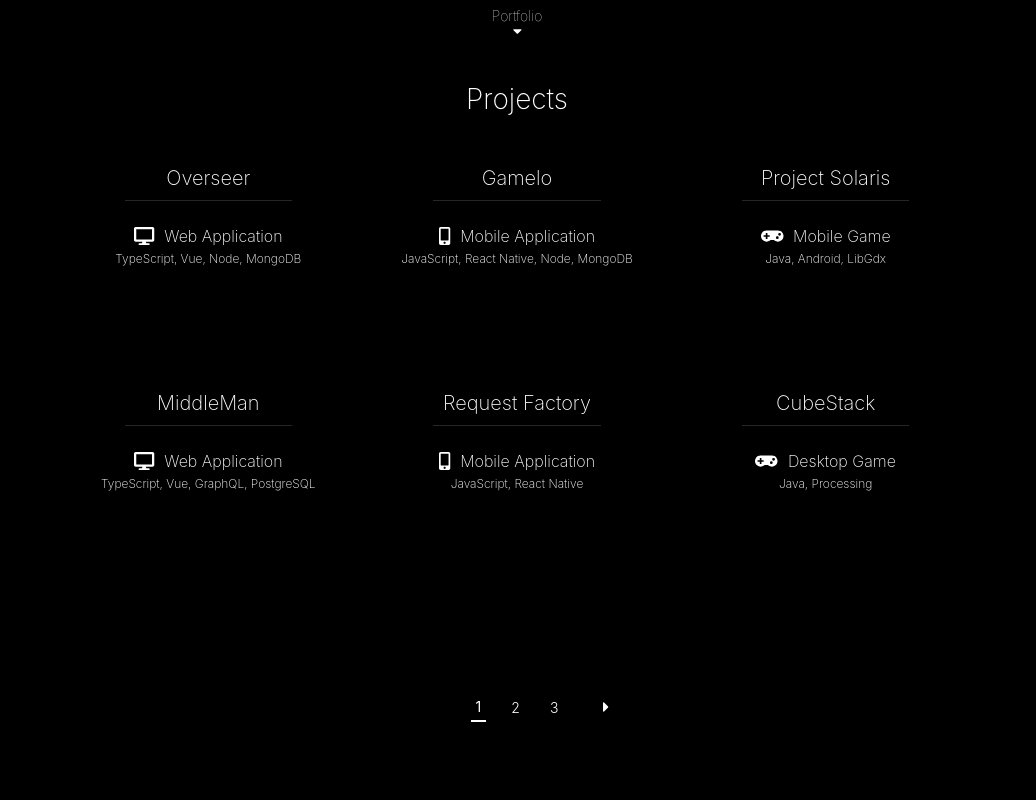
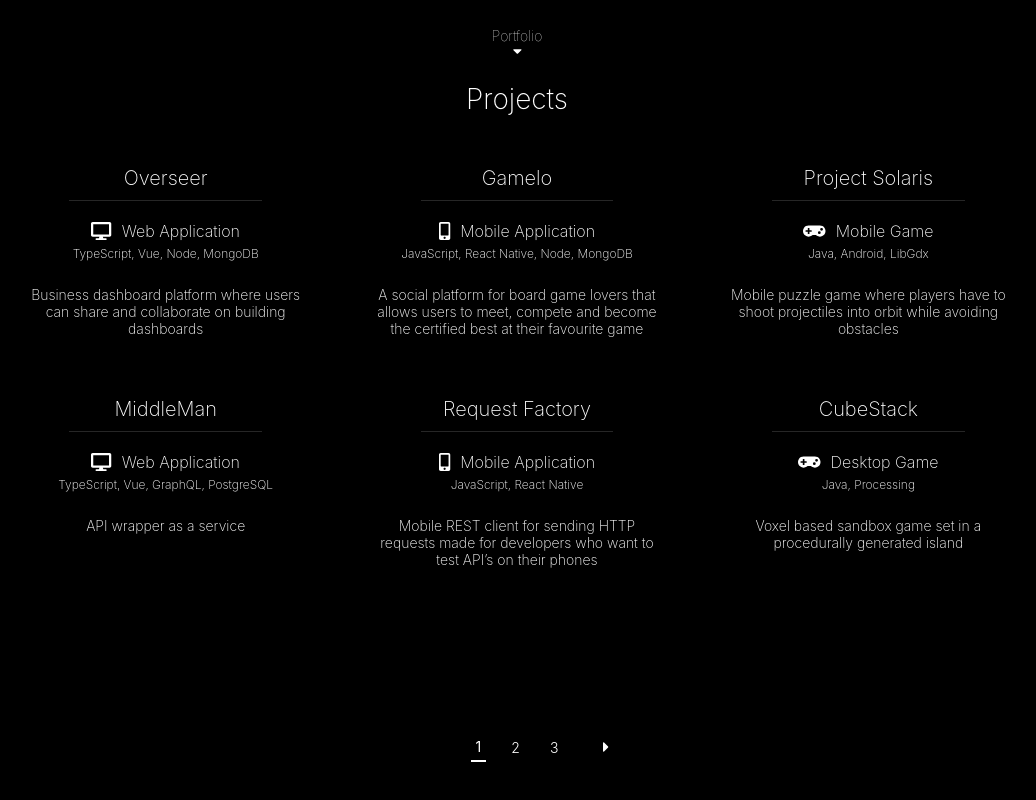
Before and after one commit to lucaslunasouza/lucaslunasouza.github.io, a React (Create React App) app: page / in a window 1280 px wide. Shown: the part 718-1518 px from the top of the page, without its empty margins (123-1159 px from the left). Before the commit the page ends 1480 px from the top, so only its background shows below. Built offline with nearby package versions, Linux system fonts and the light colour scheme.

Commit message:
Fix scrolling not saving state

```diff
--- a/src/components/Profile/style.js
+++ b/src/components/Profile/style.js
@@ -1,10 +1,20 @@
 import styled from 'styled-components'
 import theme from '../../shared/styles/theme'
+import {
+  MOBILE_BREAKPOINT,
+  DESKTOP_HEIGHT_BREAKPOINT
+} from '../../shared/styles/layout'
 
 export const ProfileContainer = styled.div`
   display: flex;
   align-items: center;
   height: 85vh;
+  @media only screen and (max-height: ${DESKTOP_HEIGHT_BREAKPOINT}) {
+    height: 90vh;
+  }
+  @media only screen and (max-width: ${MOBILE_BREAKPOINT}) {
+    height: 90vh;
+  }
 `
 
 export const ProfileWrapper = styled.div`
--- a/src/components/Project/style.js
+++ b/src/components/Project/style.js
@@ -23,6 +23,9 @@ export const ProjectTitle = styled.a`
   @media only screen and (max-height: ${MOBILE_HEIGHT_BREAKPOINT}) {
     font-size: ${theme.fonts.sizes.section};
   }
+  @media only screen and (max-width: ${MOBILE_HEIGHT_BREAKPOINT}) {
+    font-size: ${theme.fonts.sizes.section};
+  }
 `
 
 export const ProjectTitleWrapper = styled.div`
@@ -36,10 +39,14 @@ export const DivisorLine = styled.div`
   width: 60%;
   border-bottom: 1px solid ${theme.colors.text.default};
   opacity: 0.15;
-  margin: 10px 0 25px 0;
+  margin: 10px 0 20px 0;
   @media only screen and (max-height: ${MOBILE_HEIGHT_BREAKPOINT}) {
     width: 80%;
-    margin: 10px 0 15px 0;
+    margin: 5px 0 10px 0;
+  }
+  @media only screen and (max-width: ${MOBILE_BREAKPOINT}) {
+    width: 80%;
+    margin: 5px 0 10px 0;
   }
 `
 
@@ -53,6 +60,9 @@ export const ProjectTypeIcon = styled(FontAwesomeIcon)`
   @media only screen and (max-height: ${MOBILE_HEIGHT_BREAKPOINT}) {
     font-size: ${theme.fonts.sizes.large};
   }
+  @media only screen and (max-width: ${MOBILE_BREAKPOINT}) {
+    font-size: ${theme.fonts.sizes.large};
+  }
 `
 
 export const ProjectTypeName = styled.div`
@@ -63,26 +73,28 @@ export const ProjectTypeName = styled.div`
   @media only screen and (max-height: ${MOBILE_HEIGHT_BREAKPOINT}) {
     font-size: ${theme.fonts.sizes.large};
   }
+
+  @media only screen and (max-width: ${MOBILE_BREAKPOINT}) {
+    font-size: ${theme.fonts.sizes.large};
+  }
 `
 
 export const ProjectTechnologies = styled.div`
   margin-top: 5px;
   font-size: ${theme.fonts.sizes.default};
   text-align: center;
-  @media only screen and (max-height: ${MOBILE_HEIGHT_BREAKPOINT}) {
-    display: none;
-  }
 `
 
 export const ProjectDescription = styled.div`
   margin-top: 15px;
   font-size: ${theme.fonts.sizes.large};
   text-align: center;
-  padding: 20px;
-  @media only screen and (max-height: ${DESKTOP_HEIGHT_BREAKPOINT}) {
+  padding: 10px 20px;
+  @media only screen and (max-height: ${MOBILE_HEIGHT_BREAKPOINT}) {
     display: none;
   }
   @media only screen and (max-width: ${MOBILE_BREAKPOINT}) {
-    display: none;
+    padding: 5px 15px;
+    font-size: ${theme.fonts.sizes.default};
   }
 `
--- a/src/components/ProjectList/style.js
+++ b/src/components/ProjectList/style.js
@@ -34,18 +34,20 @@ export const ProjectsGrid = styled.div`
     height: 50vh;
   }
   @media only screen and (max-width: ${DESKTOP_BREAKPOINT}) {
-    width: 70vw;
+    width: 80vw;
   }
   @media only screen and (max-width: ${TABLET_BREAKPOINT}) {
     grid-template-columns: repeat(2, 1fr);
     height: 55vh;
-    width: 70vw;
-    grid-row-gap: 30px;
+    width: 90vw;
+    grid-row-gap: 15px;
+    grid-column-gap: 15px;
   }
   @media only screen and (max-width: ${MOBILE_BREAKPOINT}) {
     width: 90vw;
     grid-template-columns: repeat(2, 1fr);
     height: 55vh;
-    grid-row-gap: 30px;
+    grid-row-gap: 15px;
+    grid-column-gap: 15px;
   }
 `
--- a/src/shared/styles/layout.js
+++ b/src/shared/styles/layout.js
@@ -2,5 +2,5 @@ export const MOBILE_BREAKPOINT = '750px'
 export const TABLET_BREAKPOINT = '1000px'
 export const DESKTOP_BREAKPOINT = '1300px'
 export const PROJECTS_PER_PAGE = 6
-export const DESKTOP_HEIGHT_BREAKPOINT = '800px'
-export const MOBILE_HEIGHT_BREAKPOINT = '680px'
+export const DESKTOP_HEIGHT_BREAKPOINT = '850px'
+export const MOBILE_HEIGHT_BREAKPOINT = '750px'
--- a/src/views/Home/index.js
+++ b/src/views/Home/index.js
@@ -32,13 +32,10 @@ class Home extends React.Component {
   }
 
   handleScroll(e) {
-    if (e.deltaY < 0 && !this.state.showInfo) {
-      this.setState({ showInfo: true })
-    } else if (e.deltaY > 0 && this.state.showInfo) {
-      this.setState({ showInfo: false })
+    if ((e.deltaY < 0 && !this.state.showInfo) ||
+        (e.deltaY > 0 && this.state.showInfo)) {
+      this.toggleShowInfo()
     }
-    // do something like call `this.setState`
-    // access window.scrollY etc
   }
 
   saveState() {
--- a/src/views/Home/style.js
+++ b/src/views/Home/style.js
@@ -1,5 +1,9 @@
 import styled from 'styled-components'
 import theme from '../../shared/styles/theme'
+import {
+  MOBILE_BREAKPOINT,
+  DESKTOP_HEIGHT_BREAKPOINT
+} from '../../shared/styles/layout'
 
 export const HomeContainer = styled.div`
   background: ${theme.colors.bg.default};
@@ -11,6 +15,14 @@ export const HomeContainer = styled.div`
   min-width: 100vw;
   transition: transform 0.5s ease;
   transform: ${props => !props.showInfo ? 'translateY(-85vh)' : ''};
+  @media only screen and (max-height: ${DESKTOP_HEIGHT_BREAKPOINT}) {
+    height: 190vh;
+    transform: ${props => !props.showInfo ? 'translateY(-90vh)' : ''};
+  }
+  @media only screen and (max-width: ${MOBILE_BREAKPOINT}) {
+    height: 190vh;
+    transform: ${props => !props.showInfo ? 'translateY(-90vh)' : ''};
+  }
 `
 
 export const ProjectsButtonContainer = styled.div`
@@ -18,6 +30,12 @@ export const ProjectsButtonContainer = styled.div`
   align-items: center;
   justify-content: center;
   height: 15vh;
+  @media only screen and (max-height: ${DESKTOP_HEIGHT_BREAKPOINT}) {
+    height: 10vh;
+  }
+  @media only screen and (max-width: ${MOBILE_BREAKPOINT}) {
+    height: 10vh;
+  }
 `
 
 export const ProjectsButton = styled.div`
@@ -48,4 +66,10 @@ export const ProjectListWrapper = styled.div`
   height: 85vh;
   font-weight: 200;
   justify-content: space-between;
+  @media only screen and (max-height: ${DESKTOP_HEIGHT_BREAKPOINT}) {
+    height: 90vh;
+  }
+  @media only screen and (max-width: ${MOBILE_BREAKPOINT}) {
+    height: 90vh;
+  }
 `
```
